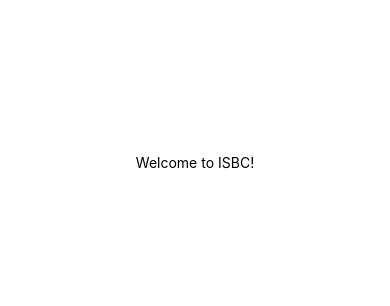
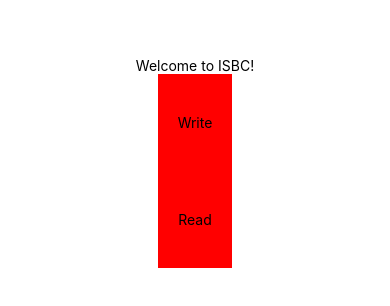
Before and after one commit to Viciiiz/ISBC-app, a React Native app: screen / in a window 390 px wide. Shown: the part 260-566 px from the top of the page. Built offline with nearby package versions, Linux system fonts and the light colour scheme; no server answers.

Commit message:
linked to firebase with read and write examples

```diff
--- a/App.js
+++ b/App.js
@@ -1,10 +1,48 @@
+
+import React from 'react';
 import { StatusBar } from 'expo-status-bar';
-import { StyleSheet, Text, View } from 'react-native';
+import { StyleSheet, Text, View, TouchableOpacity } from 'react-native';
+import { firebaseConfig } from './firebaseConfig';
+import firebase from 'firebase/app';
+import { getDatabase, ref, set, child, get } from "firebase/database";
+import { initializeApp } from 'firebase/app';
+
+
+const app = initializeApp(firebaseConfig);
 
 export default function App() {
+
+
+function writeUserData(name) {
+  const db = getDatabase();
+  set(ref(db, 'name'), {
+    username: name,
+  });
+}
+
+function readUserData(){
+  const dbRef = ref(getDatabase());
+  get(child(dbRef, `name/username`)).then((snapshot) => {
+    if (snapshot.exists()) {
+      console.log(snapshot.val());
+    } else {
+      console.log("No data available");
+    }
+  }).catch((error) => {
+    console.error(error);
+  });
+}
+
+
   return (
     <View style={styles.container}>
       <Text>Welcome to ISBC!</Text>
+      <TouchableOpacity style={styles.button} onPress={writeUserData("test")}>
+        <Text>Write</Text>
+      </TouchableOpacity>
+      <TouchableOpacity style={styles.button} onPress={readUserData}>
+        <Text>Read</Text>
+      </TouchableOpacity>
       <StatusBar style="auto" />
     </View>
   );
@@ -17,4 +55,10 @@
     alignItems: 'center',
     justifyContent: 'center',
   },
+  button: {
+    paddingHorizontal: 20,
+    paddingVertical: 40,
+    color: 'white',
+    backgroundColor: 'red'
+  }
 });
--- a/app.json
+++ b/app.json
@@ -21,7 +21,8 @@
       "adaptiveIcon": {
         "foregroundImage": "./assets/adaptive-icon.png",
         "backgroundColor": "#ffffff"
-      }
+      },
+      "package": "com.anonymous.ISCBapp"
     },
     "web": {
       "favicon": "./assets/favicon.png"
```
Also changed, not shown: index.js (added, +8 -0 lines), metro.config.js (added, +7 -0 lines), package.json (+9 -4 lines), 2 other files (tests, documents, lock files or other folders).
